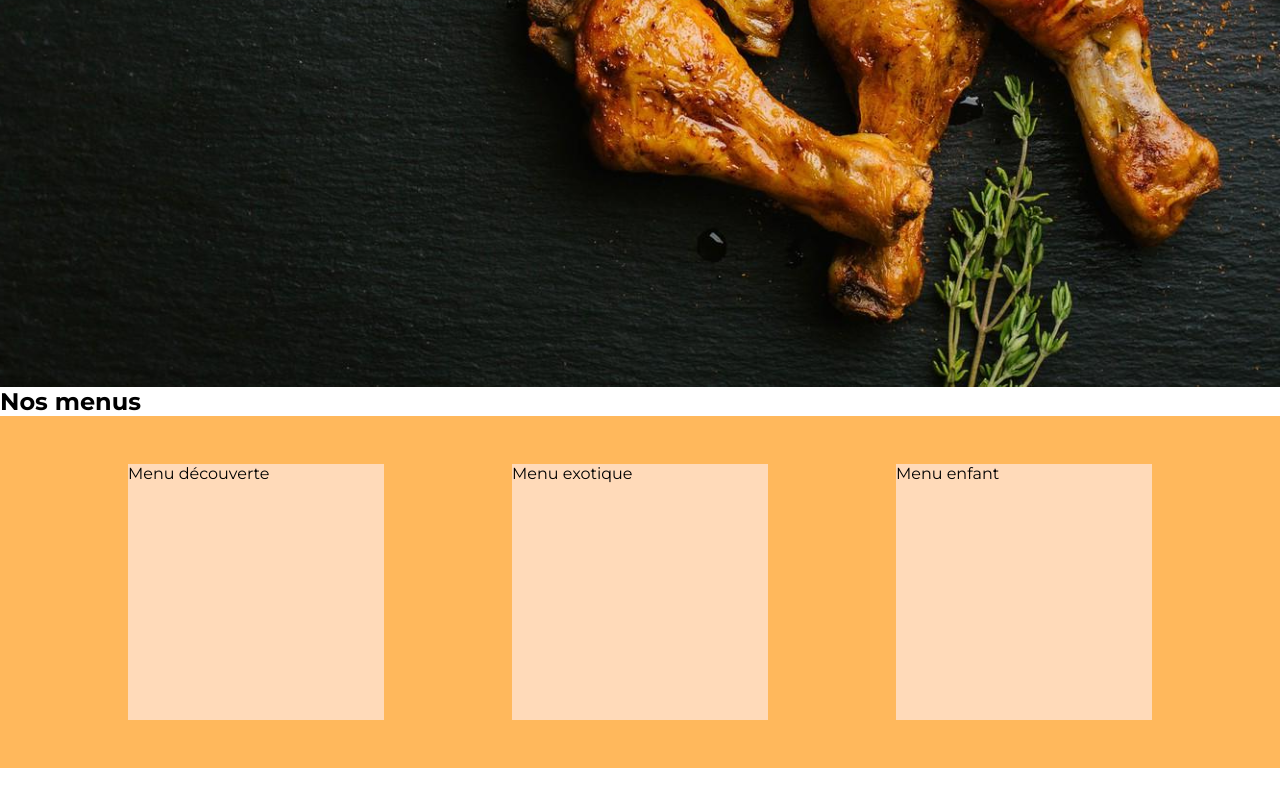
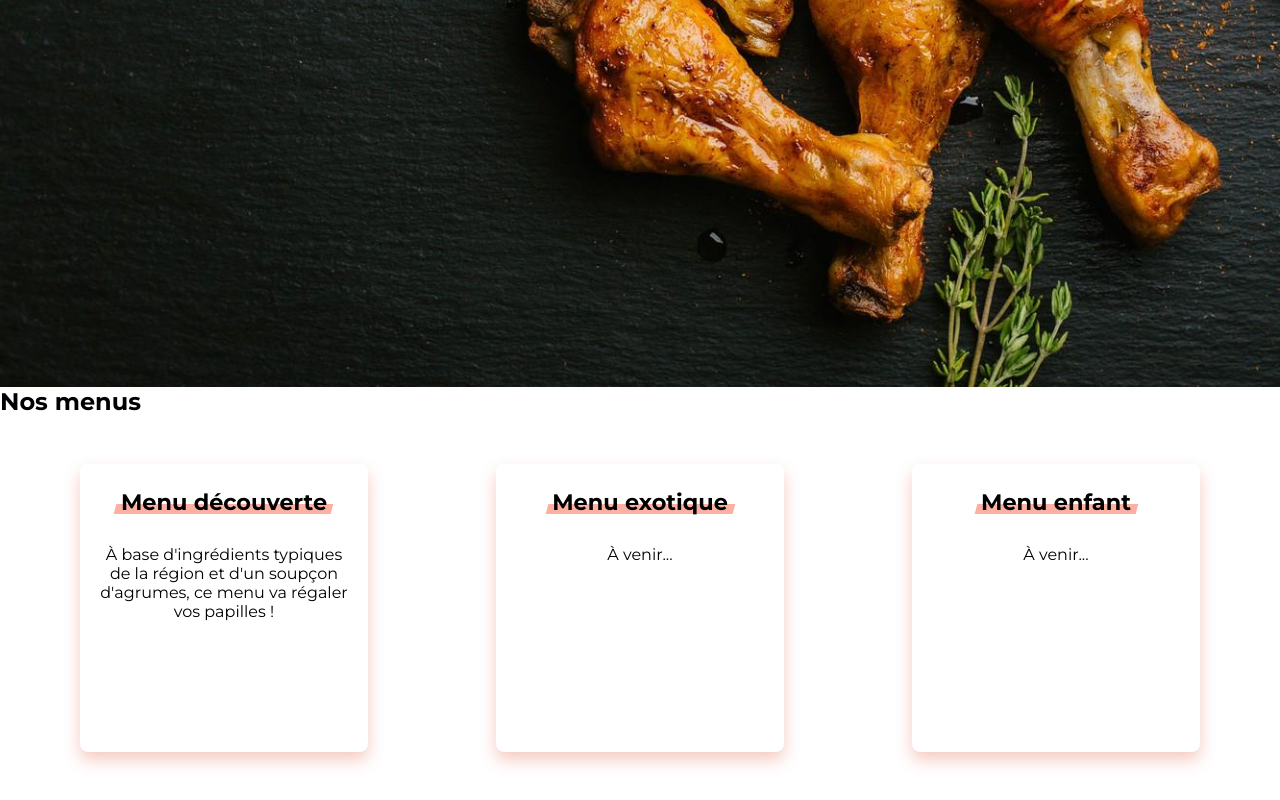
Before and after one commit to matteokeole/food4ever, a plain HTML site: page index.html in a window 1280 px wide. Shown: the part 430-1230 px from the top of the page. Before the commit the page ends 1198 px from the top, so only its background shows below. Drawn offline with Linux system fonts and the light colour scheme.

Commit message:
Presentation cards

```diff
--- a/assets/css/presentation.css
+++ b/assets/css/presentation.css
@@ -1,13 +1,38 @@
 .presentation {
-	background-color: rgb(255, 184, 92);
+	/* background-color: rgb(255, 184, 92); */
 	padding: 3rem;
 	display: flex;
 	justify-content: center;
 	gap: 8rem;
 }
 
-.presentation .item {
+.presentation .card {
 	aspect-ratio: 1;
 	width: 20vw;
-	background-color: peachpuff;
+	/* background-color: peachpuff; */
+	padding: 1rem;
+	text-align: center;
+	border-radius: 8px;
+	box-shadow: 0 8px 16px #d82f0c40;
 }
+
+.presentation .card h3 {
+	position: relative;
+	display: inline-block;
+	z-index: 0;
+	margin: .5rem 0 1.8rem 0;
+	padding: 0 .35rem;
+	font-size: 1.4rem;
+}
+
+.presentation .card h3::before {
+	content: "";
+	background-color: #f84d2a70;
+	bottom: 2px;
+	height: 10px;
+	width: 100%;
+	z-index: -1;
+	position: absolute;
+	left: 0;
+	transform: skewX(-15deg);
+}
--- a/index.html
+++ b/index.html
@@ -20,9 +20,18 @@
 		</div>
 		<h2>Nos menus</h2>
 		<div class="presentation">
-			<div class="item">Menu découverte</div>
-			<div class="item">Menu exotique</div>
-			<div class="item">Menu enfant</div>
+			<div class="card">
+				<h3>Menu découverte</h3>
+				<p>À base d'ingrédients typiques de la région et d'un soupçon d'agrumes, ce menu va régaler vos papilles !</p>
+			</div>
+			<div class="card">
+				<h3>Menu exotique</h3>
+				<p>À venir...</p>
+			</div>
+			<div class="card">
+				<h3>Menu enfant</h3>
+				<p>À venir...</p>
+			</div>
 		</div>
 	</body>
 </html>
```
